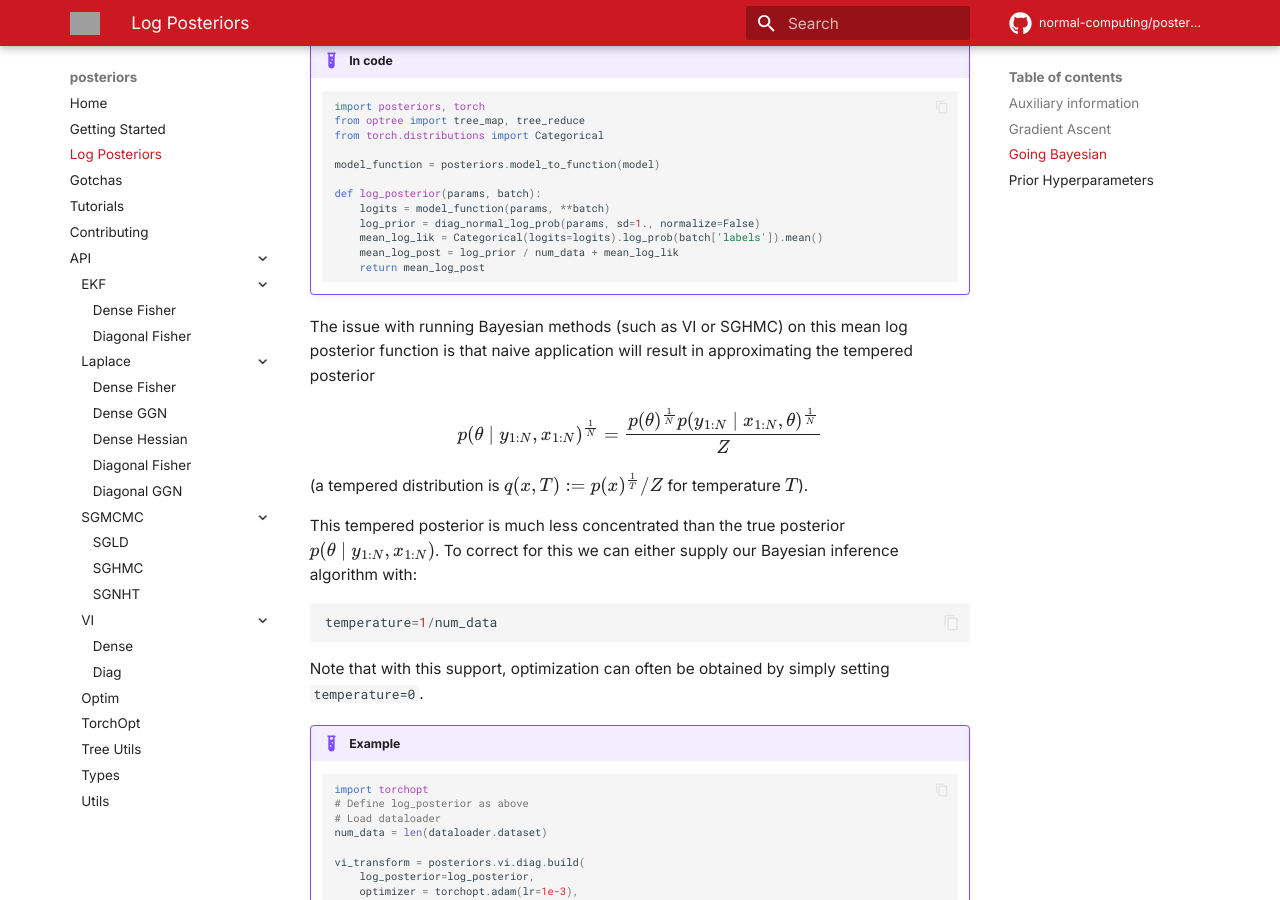
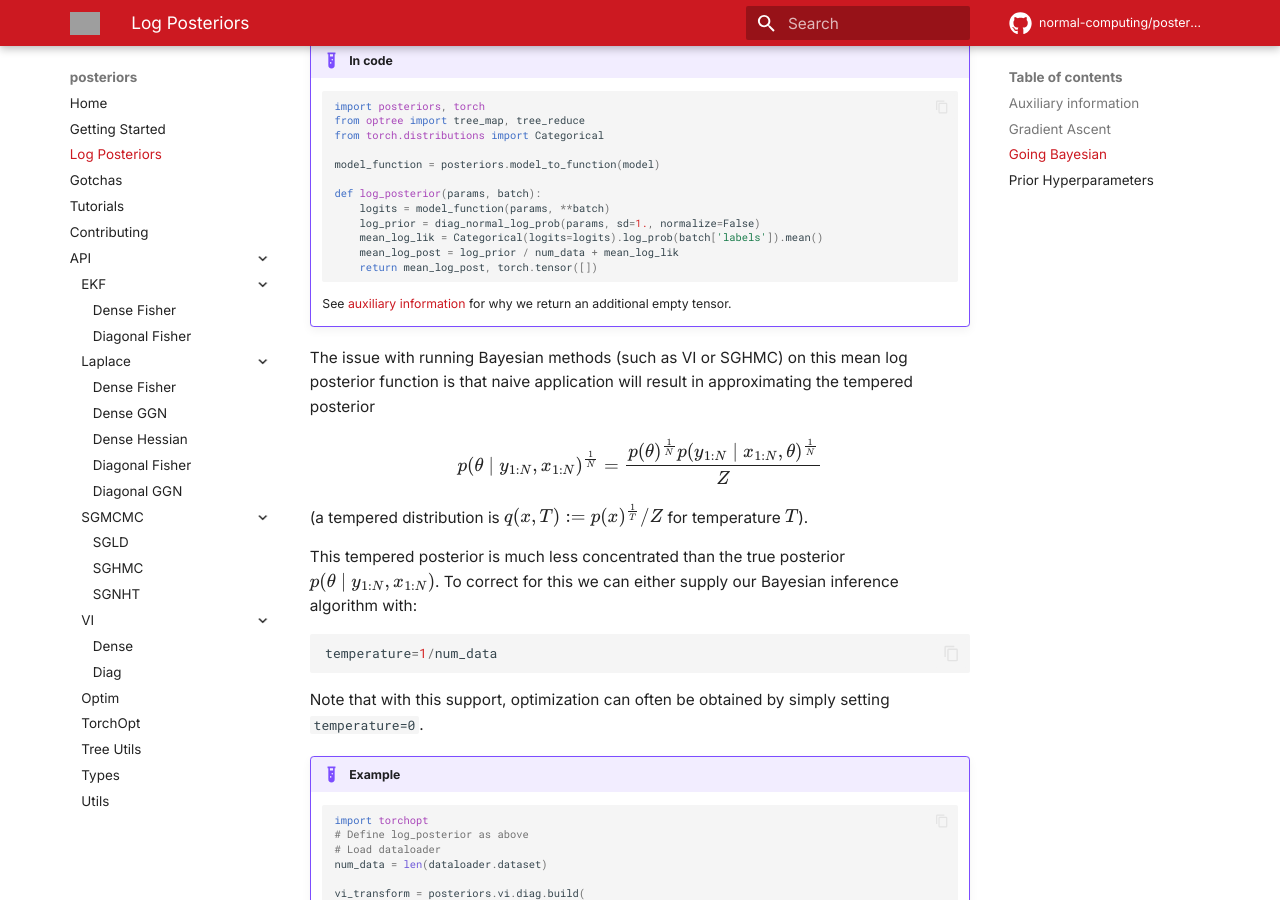
Before and after one commit to normal-computing/posteriors, an MkDocs documentation site: the page built from docs/log_posteriors.md, in a window 1280 px wide and 900 px high, scrolled down 1943 px. Built offline with MkDocs 1.6.1 and Material for MkDocs 9.7.7, drawn with Linux system fonts in a browser that asks for light colours; comment, search, counter and statistics services are not loaded; grey boxes are pictures that could not be loaded.

Commit message:
Add aux to Going Bayesian doc

````diff
--- a/docs/log_posteriors.md
+++ b/docs/log_posteriors.md
@@ -98,8 +98,11 @@ either $N$ or $n$ increaase.
         log_prior = diag_normal_log_prob(params, sd=1., normalize=False)
         mean_log_lik = Categorical(logits=logits).log_prob(batch['labels']).mean()
         mean_log_post = log_prior / num_data + mean_log_lik
-        return mean_log_post
+        return mean_log_post, torch.tensor([])
     ```
+
+    See [auxiliary information](#auxiliary-information) for why we return an
+    additional empty tensor.
 
 The issue with running Bayesian methods (such as VI or SGHMC) on this mean log posterior
 function is that naive application will result in approximating the tempered posterior
````
